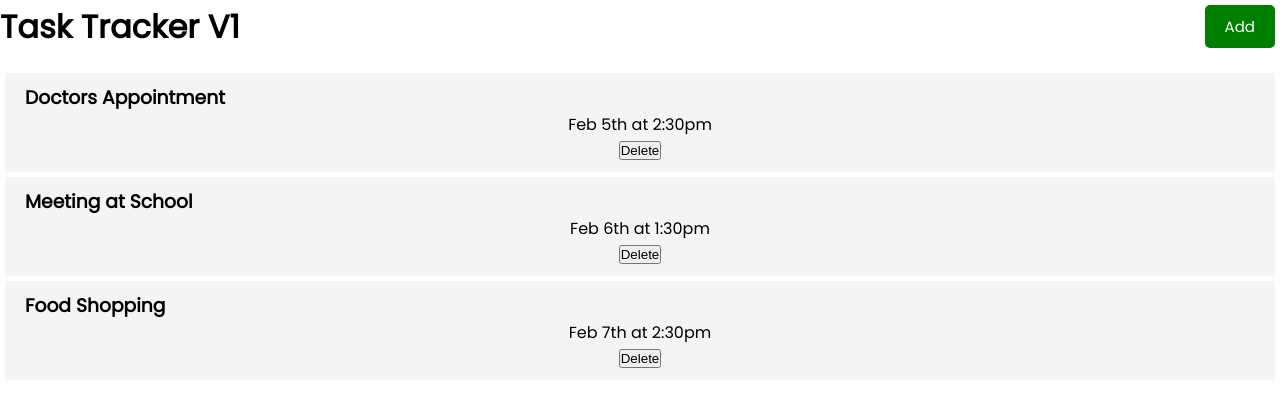
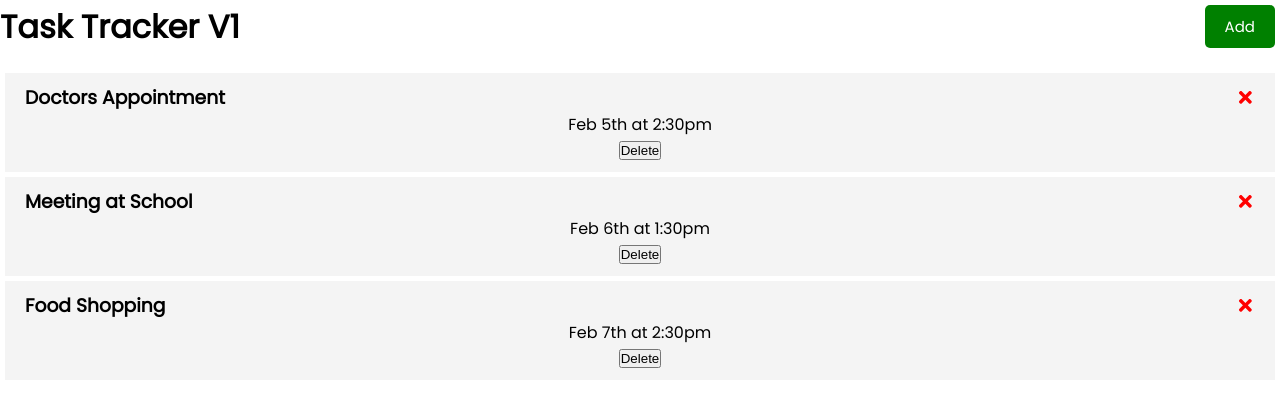
Before and after one commit to almonteluis/react-task-tracker, a React (Create React App) app: page / in a window 1280 px wide. Shown: the top 406 px of the page. Built offline with nearby package versions, Linux system fonts and the light colour scheme.

Commit message:
added icons and a delete button with functionality to hide task when delete button is clicked

```diff
--- a/package.json
+++ b/package.json
@@ -8,6 +8,7 @@
     "@testing-library/user-event": "^13.5.0",
     "react": "^18.2.0",
     "react-dom": "^18.2.0",
+    "react-icons": "^4.7.1",
     "react-scripts": "5.0.1",
     "web-vitals": "^2.1.4"
   },
--- a/src/App.js
+++ b/src/App.js
@@ -1,35 +1,44 @@
-import React, { useState } from 'react'
-import './App.css';
-import Header from './components/Header';
-import Tasks from './components/Tasks';
+import React, { useState } from "react";
+import "./App.css";
+import Header from "./components/Header";
+import Tasks from "./components/Tasks";
 
 function App() {
-
   const [tasks, setTasks] = useState([
     {
       id: 1,
-        text: 'Doctors Appointment',
-        day: 'Feb 5th at 2:30pm',
+      text: "Doctors Appointment",
+      day: "Feb 5th at 2:30pm",
       reminder: true,
     },
     {
       id: 2,
-        text: 'Meeting at School',
-        day: 'Feb 6th at 1:30pm',
+      text: "Meeting at School",
+      day: "Feb 6th at 1:30pm",
       reminder: true,
     },
     {
       id: 3,
-        text: 'Food Shopping',
-        day: 'Feb 7th at 2:30pm',
+      text: "Food Shopping",
+      day: "Feb 7th at 2:30pm",
       reminder: false,
     },
   ]);
 
+  // Delete Task
+  const deleteTask = (id) => {
+    console.log("delete", id);
+    setTasks(tasks.filter((task) => task.id !== id));
+  };
+
   return (
-    <div className="App">
+    <div className='App'>
       <Header title='Task Tracker V1' />
-      <Tasks tasks={tasks} />
+      {tasks.length > 0 ? (
+        <Tasks tasks={tasks} onDelete={deleteTask} />
+      ) : (
+        "No Tasks"
+      )}
     </div>
   );
 }
--- a/src/components/Task.js
+++ b/src/components/Task.js
@@ -1,11 +1,18 @@
-const Task = ({ task }) => {
+import { FaTimes } from "react-icons/fa";
+const Task = ({ task, onDelete }) => {
   return (
-    <div className="task">
-        <h3>{task.text}</h3>
-        <p>{task.day}</p>
-        <button>Delete</button>
+    <div className='task'>
+      <h3>
+        {task.text}
+        <FaTimes
+          style={{ color: "red", cursor: "pointer" }}
+          onClick={() => onDelete(task.id)}
+        />
+      </h3>
+      <p>{task.day}</p>
+      <button>Delete</button>
     </div>
-  )
-}
+  );
+};
 
-export default Task
+export default Task;
--- a/src/components/Tasks.js
+++ b/src/components/Tasks.js
@@ -1,14 +1,13 @@
-import Task from "./Task"
+import Task from "./Task";
 
-const Tasks = ({tasks}) => {
+const Tasks = ({ tasks, onDelete }) => {
+  return (
+    <div>
+      {tasks.map((task) => (
+        <Task key={task.id} task={task} onDelete={onDelete} />
+      ))}
+    </div>
+  );
+};
 
-    return (
-        <div>
-            {tasks.map((task) => (
-               <Task key={task.id} task={task} />
-            ))}
-        </div>
-    )
-}
-
-export default Tasks
+export default Tasks;
```
Also changed, not shown: 1 other file (tests, documents, lock files or other folders). Lines whose indentation alone changed are shown as unchanged.
